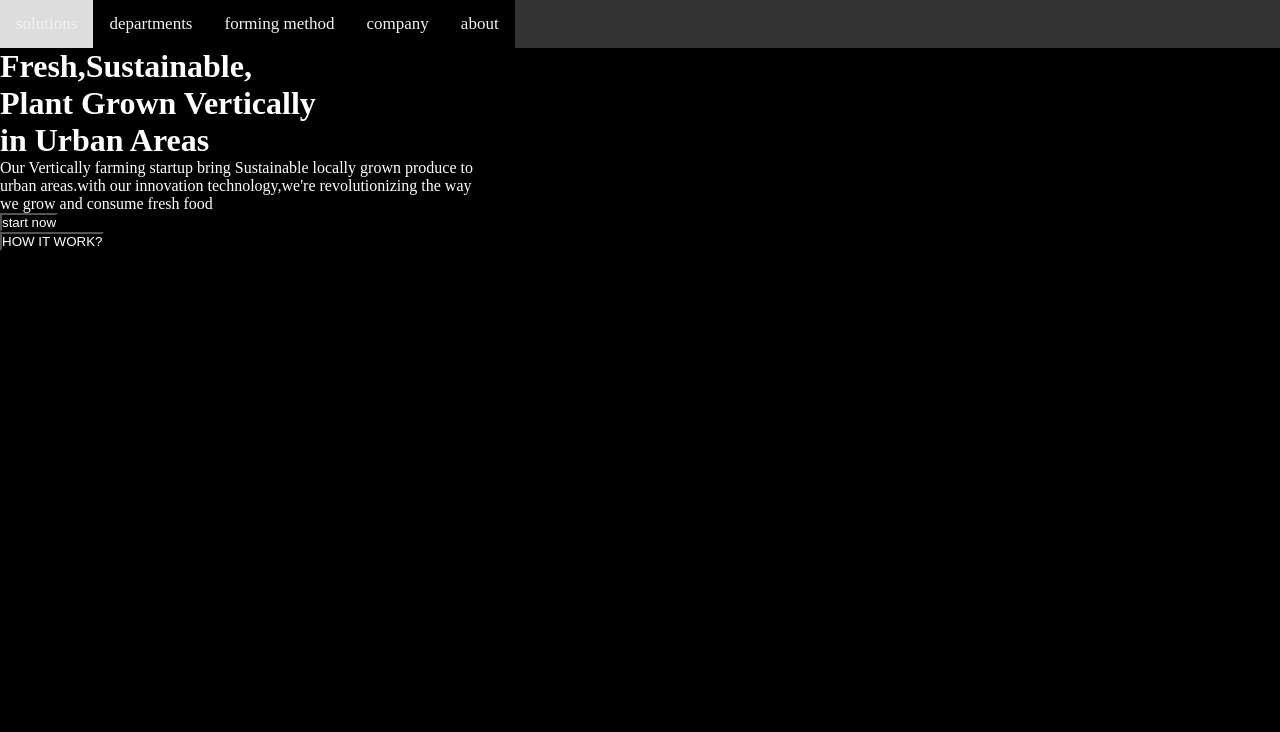
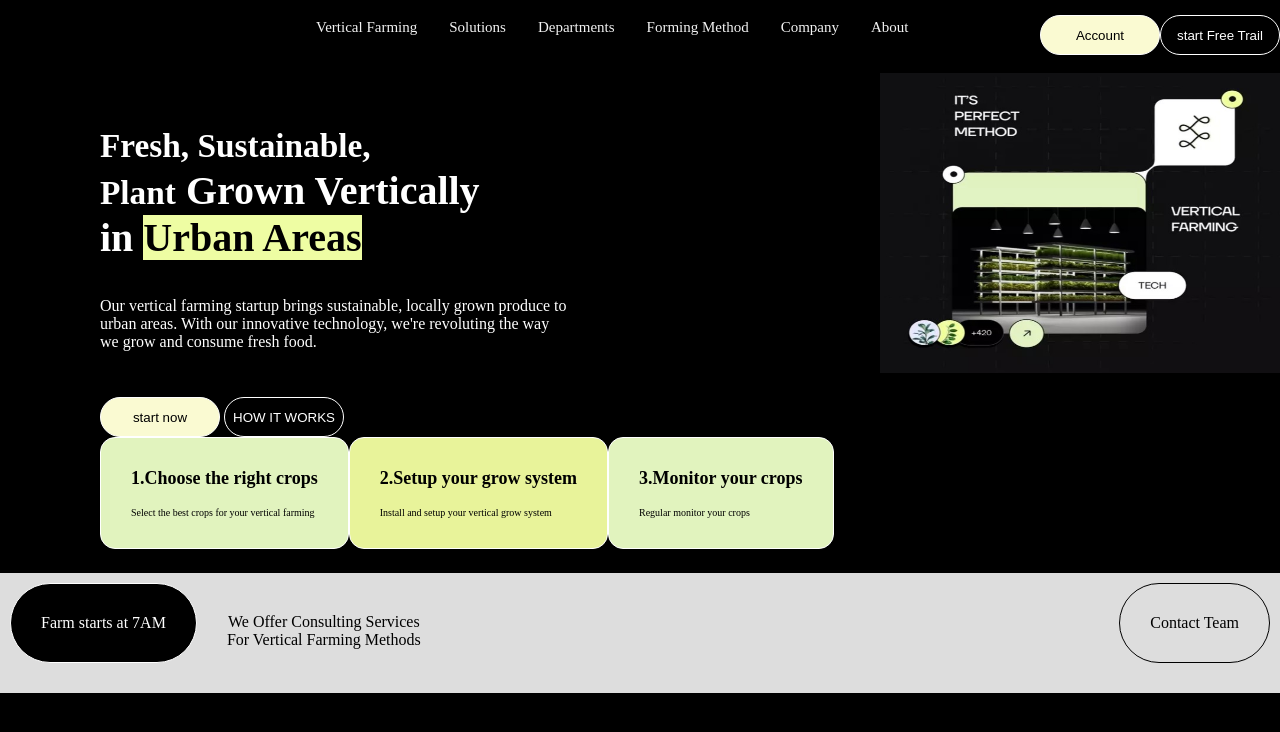
Before and after one commit to santhoshsat/vertical-framing, a plain HTML site: page index.html in a window 1280 px wide. Drawn offline with Linux system fonts and the light colour scheme.

Commit message:
final commit

```diff
--- a/asserts/css/style.css
+++ b/asserts/css/style.css
@@ -1,24 +1,92 @@
 *{
-    background-color: black;
+    background-color: #000000;
     color: white;
     margin: 0%;
     padding: 0%;
 }
 .topnav {
-    background-color: #333;
-    overflow: hidden;
-  }
-
+    margin-left: 300px;
+}
 .topnav a {
     float: left;
     color: #f2f2f2;
     text-align: center;
     padding: 14px 16px;
     text-decoration: none;
-    font-size: 17px;
+    font-size: 15px;
 }
-
 .topnav a:hover {
     background-color: #ddd;
-    color: black;
+    color: black;
 }
+.nor {
+    margin-left: 100px;
+    float: left;
+}
+.b1{
+    background-color: black;
+    color:white;
+}
+.b1:hover{
+    color: #000000;
+    background-color: white;
+}
+.b2{
+    background-color: lightgoldenrodyellow;
+    color:black;
+}
+.b2:hover{
+    color: lightgoldenrodyellow;
+    background-color: black;
+}
+button{
+    margin-top: 10px;
+    width: 120px;
+    height: 40px;
+    border-radius: 30px;
+    border: 1px solid white;
+}
+h1{
+    font-size: 40px;
+}
+mark{
+    background-color: #eefda3;
+    color: black;
+}
+img {
+    float: right;
+    width: 400px;
+    height: 300px;
+}
+.s1 {
+    margin-top: 5px;
+    width: 100%;
+    height: 50px;
+    background-color: black;
+}
+ul{
+    list-style: none;
+}
+li{
+    float: left;
+    border: 1px solid white;
+    border-radius: 15px;
+    padding: 30px;
+}
+h3{
+    font-size: 18px;
+    color: black;
+    background-color: transparent;
+}
+.ps{
+    font-size: 10px;
+    background-color: transparent;
+    color: black;
+}
+.l1{
+    background-color: #ddd;
+    padding: 10px;
+}
+li{
+    list-style-type: none;
+}
--- a/index.html
+++ b/index.html
@@ -4,30 +4,69 @@
     <meta charset="UTF-8">
     <meta http-equiv="X-UA-Compatible" content="IE=edge">
     <meta name="viewport" content="width=device-width, initial-scale=1.0">
-    <title>recreation</title>
+    <title>Recreate</title>
     <link rel="stylesheet" href="asserts/css/style.css">
 </head>
 <body>
-    <div class="topnav">
-        <a href="#">solutions</a>
-        <a href="#">departments</a>
-        <a href="#">forming method</a>
-        <a href="#">company</a>
-        <a href="#">about</a>
-    </div>
-    <h1>Fresh,Sustainable,<br>
-        Plant Grown Vertically<br>
-         in Urban Areas</h1>
-    <div><p>Our Vertically farming startup bring Sustainable locally grown produce to <br>
-        urban areas.with our innovation technology,we're revolutionizing the way<br>
-         we grow and consume fresh food</p>
+    <section class="s1">
+        <div class="topnav">
+            <a href="#">Vertical Farming</a>
+            <a href="#">Solutions</a>
+            <a href="#">Departments</a>
+            <a href="#">Forming Method</a>
+            <a href="#">Company</a>
+            <a href="#">About</a>
+        </div>
+        <button class="b1" style="float: right">start Free Trail</button>
+        <button class="b2" style="float: right">Account</button>
+    </section>
+    <br>
+    <section class="nor">
+        <h1> <br> <small> Fresh, Sustainable,<br>
+            Plant</small> <b>Grown Vertically</b><br>
+            in <mark>Urban Areas</mark>
+        </h1>
+        <br><br>
+        <div>
+            <p>Our vertical farming startup brings sustainable, locally grown produce to <br>
+            urban areas. With our innovative technology, we're revoluting the way <br>
+            we grow and consume fresh food.
+            </p><br><br>
+            <button class="b2">start now</button>
+            <button class="b1">HOW IT WORKS</button>
         </div>
         <div>
             <ul>
-                <li><button>start now</button></li>
-                <li><button>HOW IT WORK?</button></li>
+                <li style="background-color: #e1f3be;">
+                    <h3>1.Choose the right crops</h3><br>
+                    <p class="ps">Select the best crops for your vertical farming</p>
+                </li>
+                <li style="background-color: #e8f39a">
+                    <h3>2.Setup your grow system</h3><br>
+                    <p class="ps">Install and setup your vertical grow system</p>
+                </li>
+                <li style="background-color: #e1f3be;">
+                    <h3>3.Monitor your crops</h3><br>
+                    <p class="ps">Regular monitor your crops</p>
+                </li>
             </ul>
         </div>
-
+    </section>
+    <section>
+        <img src="asserts/image/vf.jpg" alt="company info">
+    </section>
+    <div style="margin-top: 500px;">
+        <div class="l1" style="height: 100px; color:white">
+            <li style="width:auto;border-radius:40px;">
+                Farm starts at 7AM</li>
+            <li style="background-color:transparent;
+            text-align: center;color:black;border:black;
+            ">
+                We Offer Consulting Services<br>For Vertical Farming Methods</li>
+            <li style="background-color:transparent; border-radius:50px;color:black;float:right;
+            border:1px solid black;
+            ">Contact Team</li>
+        </div>
+    </div>
 </body>
 </html>
```
Also changed, not shown: asserts/image/vf.jpg (added).
